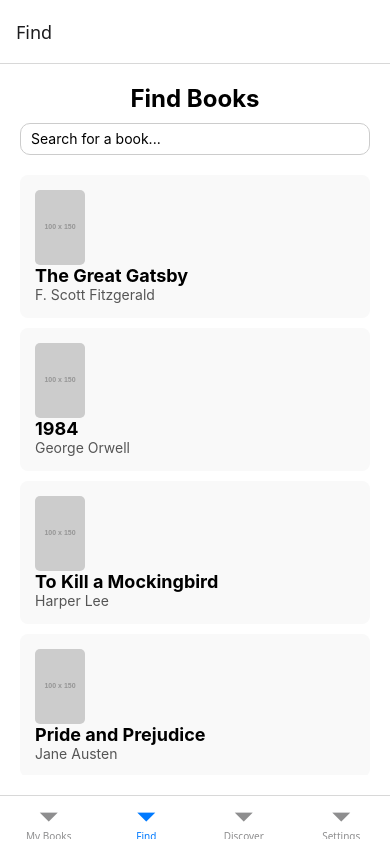
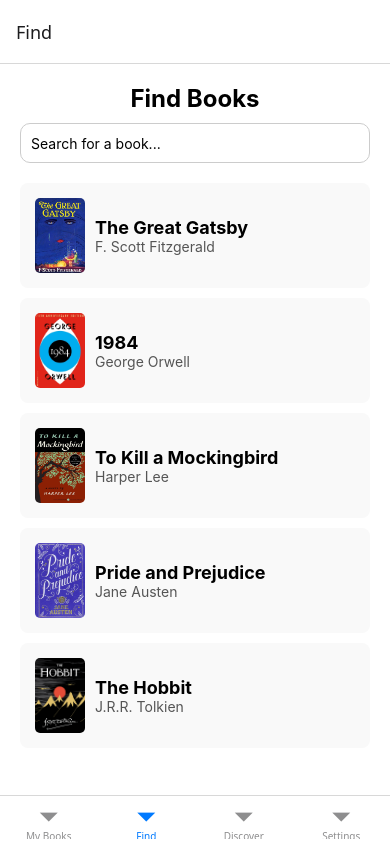
Before and after one commit to digs130502/BookApp, a React Native app: screen /Find in a window 390 px wide. Built offline with nearby package versions, Linux system fonts and the light colour scheme.

Commit message:
added pictures to find screen

```diff
--- a/App.tsx
+++ b/App.tsx
@@ -2,6 +2,7 @@ import React from "react";
 import { NavigationContainer } from "@react-navigation/native";
 import { createBottomTabNavigator } from "@react-navigation/bottom-tabs";
 import { createStackNavigator } from "@react-navigation/stack";
+import { ImageSourcePropType } from "react-native";
 import MyBooksScreen from "./screens/MyBooksScreen";
 import FindScreen from "./screens/FindScreen";
 import DiscoverScreen from "./screens/DiscoverScreen";
--- a/screens/BookDetailsScreen.tsx
+++ b/screens/BookDetailsScreen.tsx
@@ -9,12 +9,19 @@ import {
   FlatList,
 } from "react-native";
 import { NativeStackScreenProps } from "@react-navigation/native-stack";
+import { ImageSourcePropType } from "react-native";
 import { FindStackParamList } from "../App"; // Adjust path as necessary
 
 type Props = NativeStackScreenProps<FindStackParamList, "Book Details">;
 
 export default function BookDetailsScreen({ route }: Props) {
-  const { title, author, image, description, price } = route.params;
+  const { title, author, image, description, price } = route.params as {
+    title: string;
+    author: string;
+    image: ImageSourcePropType; // Handle both URI and local assets
+    description: string;
+    price: string;
+  };
 
   const [modalVisible, setModalVisible] = useState(false);
 
@@ -23,12 +30,11 @@ export default function BookDetailsScreen({ route }: Props) {
   const handleAddToShelf = (shelf: string) => {
     setModalVisible(false);
     alert(`"${title}" added to "${shelf}" shelf!`);
-    // Here, you can add logic to update the shelf in your state or backend
   };
 
   return (
     <View style={styles.container}>
-      <Image source={{ uri: image }} style={styles.bookImage} />
+      <Image source={image} style={styles.bookImage} />
       <Text style={styles.bookTitle}>{title}</Text>
       <Text style={styles.bookAuthor}>by {author}</Text>
       <Text style={styles.description}>{description}</Text>
--- a/screens/FindScreen.tsx
+++ b/screens/FindScreen.tsx
@@ -13,12 +13,21 @@ import { FindStackParamList } from "../App"; // Adjust path as necessary
 
 type Props = NativeStackScreenProps<FindStackParamList, "Find">;
 
-const mockBooks = [
+type Book = {
+  id: string;
+  title: string;
+  author: string;
+  image: any; // Only local assets using require()
+  description: string;
+  price: string;
+};
+
+const mockBooks: Book[] = [
   {
     id: "1",
     title: "The Great Gatsby",
     author: "F. Scott Fitzgerald",
-    image: "https://via.placeholder.com/100x150?text=Gatsby",
+    image: require("../assets/book-covers/the-great-gatsby.png"),
     description:
       "A classic novel set in the Jazz Age, exploring themes of wealth, love, and the American Dream.",
     price: "$10.99",
@@ -27,7 +36,7 @@ const mockBooks = [
     id: "2",
     title: "1984",
     author: "George Orwell",
-    image: "https://via.placeholder.com/100x150?text=1984",
+    image: require("../assets/book-covers/1984.png"),
     description:
       "A dystopian novel that delves into totalitarianism, surveillance, and the suppression of individuality.",
     price: "$8.99",
@@ -36,7 +45,7 @@ const mockBooks = [
     id: "3",
     title: "To Kill a Mockingbird",
     author: "Harper Lee",
-    image: "https://via.placeholder.com/100x150?text=Mockingbird",
+    image: require("../assets/book-covers/kill.png"),
     description:
       "A powerful exploration of racial injustice and moral growth in the American South.",
     price: "$9.99",
@@ -45,7 +54,7 @@ const mockBooks = [
     id: "4",
     title: "Pride and Prejudice",
     author: "Jane Austen",
-    image: "https://via.placeholder.com/100x150?text=Pride",
+    image: require("../assets/book-covers/pride.png"),
     description:
       "A romantic comedy about manners and misunderstandings in Regency-era England.",
     price: "$11.99",
@@ -54,7 +63,7 @@ const mockBooks = [
     id: "5",
     title: "The Hobbit",
     author: "J.R.R. Tolkien",
-    image: "https://via.placeholder.com/100x150?text=Hobbit",
+    image: require("../assets/book-covers/the-hobbit.png"),
     description:
       "A fantasy adventure following Bilbo Baggins on a journey to reclaim a treasure guarded by a dragon.",
     price: "$12.99",
@@ -96,13 +105,13 @@ export default function FindScreen({ navigation }: Props) {
               navigation.navigate("Book Details", {
                 title: item.title,
                 author: item.author,
-                image: item.image,
+                image: item.image, // Pass local asset directly
                 description: item.description,
                 price: item.price,
               })
             }
           >
-            <Image source={{ uri: item.image }} style={styles.bookImage} />
+            <Image source={item.image} style={styles.bookImage} />
             <View>
               <Text style={styles.bookTitle}>{item.title}</Text>
               <Text style={styles.bookAuthor}>{item.author}</Text>
@@ -138,10 +147,18 @@ const styles = StyleSheet.create({
     marginBottom: 20,
   },
   bookItem: {
+    flexDirection: "row",
+    alignItems: "center",
     padding: 15,
     backgroundColor: "#f9f9f9",
     marginBottom: 10,
     borderRadius: 8,
+  },
+  bookImage: {
+    width: 50,
+    height: 75,
+    marginRight: 10,
+    borderRadius: 5,
   },
   bookTitle: {
     fontSize: 18,
@@ -157,10 +174,4 @@ const styles = StyleSheet.create({
     fontSize: 16,
     marginTop: 20,
   },
-  bookImage: {
-    width: 50,
-    height: 75,
-    marginRight: 10,
-    borderRadius: 5,
-  },
 });
```
Also changed, not shown: assets/book-covers/kill.png (added), assets/book-covers/pride.png (added).
